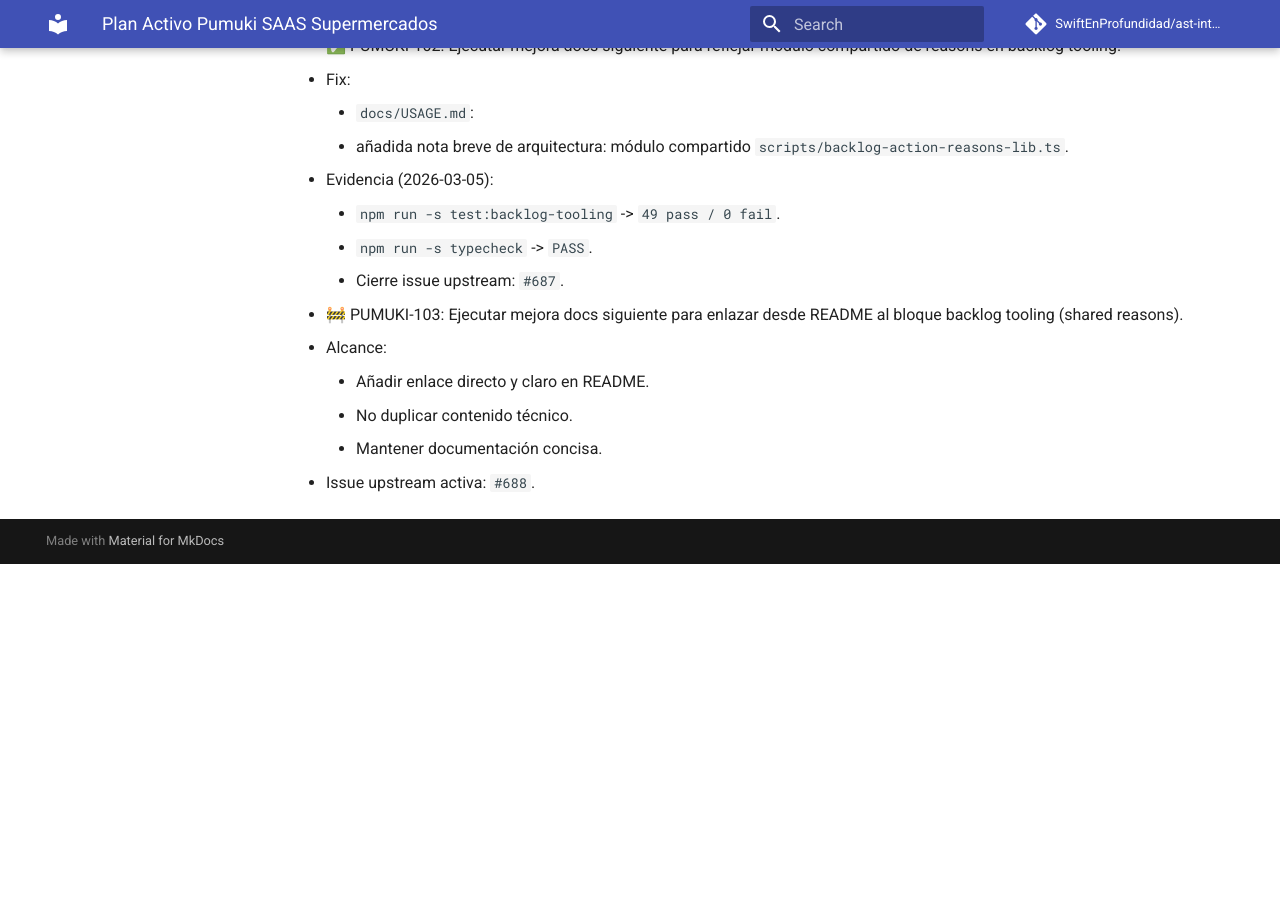
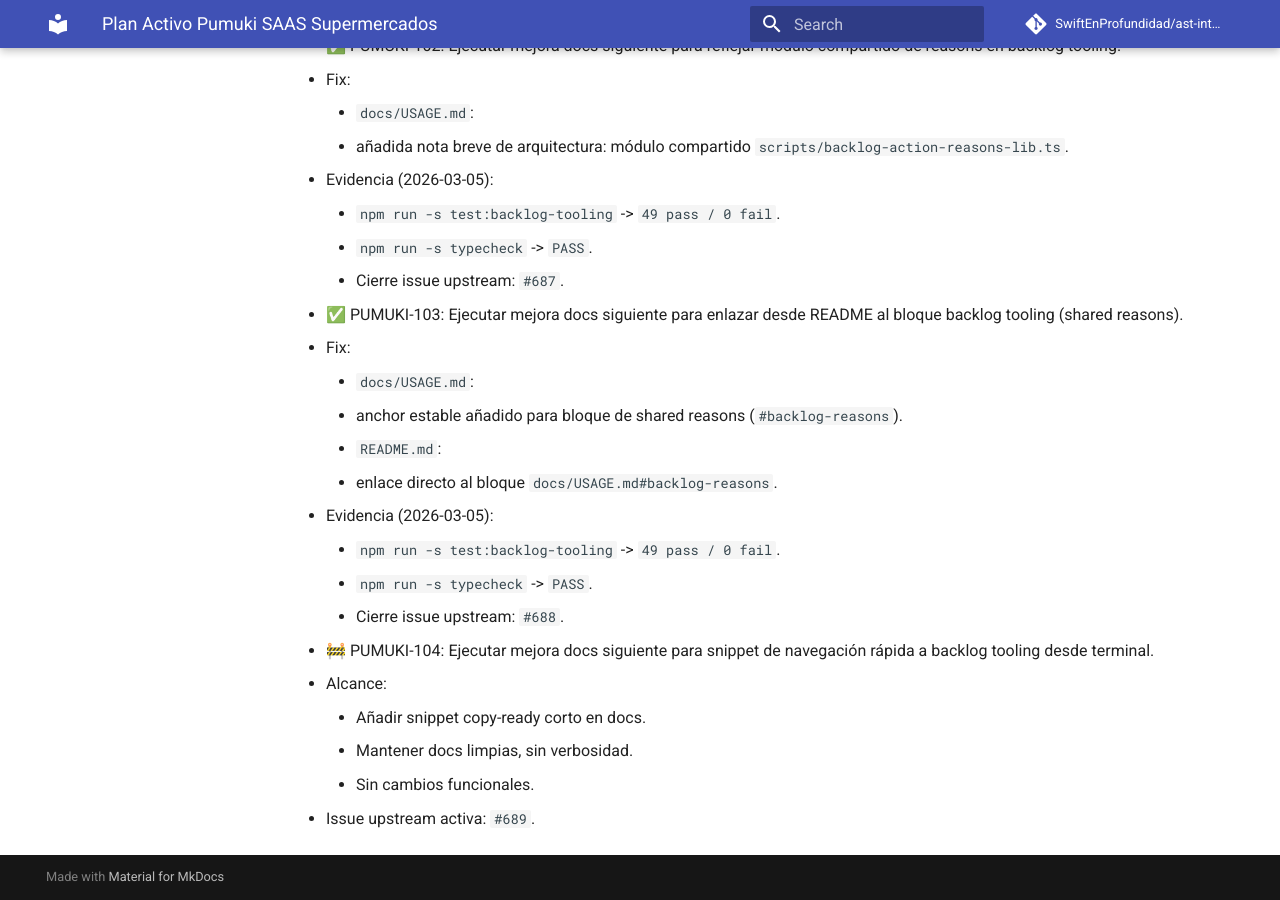
Before and after one commit to SwiftEnProfundidad/ast-intelligence-hooks, an MkDocs documentation site: the page built from docs/seguimiento-activo-pumuki-saas-supermercados.md, in a window 1280 px wide and 900 px high, scrolled down 44179 px. Built offline with MkDocs 1.6.1 and Material for MkDocs 9.7.7, drawn with Linux system fonts in a browser that asks for light colours; comment, search, counter and statistics services are not loaded; before the commit the page ends 44743 px from its top, so only the background shows below that.

Commit message:
docs(backlog): add direct README link to shared reasons section

```diff
--- a/docs/seguimiento-activo-pumuki-saas-supermercados.md
+++ b/docs/seguimiento-activo-pumuki-saas-supermercados.md
@@ -1204,9 +1204,20 @@
     - `npm run -s typecheck` -> `PASS`.
     - Cierre issue upstream: `#687`.
 
-- 🚧 PUMUKI-103: Ejecutar mejora docs siguiente para enlazar desde README al bloque backlog tooling (shared reasons).
+- ✅ PUMUKI-103: Ejecutar mejora docs siguiente para enlazar desde README al bloque backlog tooling (shared reasons).
+  - Fix:
+    - `docs/USAGE.md`:
+      - anchor estable añadido para bloque de shared reasons (`#backlog-reasons`).
+    - `README.md`:
+      - enlace directo al bloque `docs/USAGE.md#backlog-reasons`.
+  - Evidencia (2026-03-05):
+    - `npm run -s test:backlog-tooling` -> `49 pass / 0 fail`.
+    - `npm run -s typecheck` -> `PASS`.
+    - Cierre issue upstream: `#688`.
+
+- 🚧 PUMUKI-104: Ejecutar mejora docs siguiente para snippet de navegación rápida a backlog tooling desde terminal.
   - Alcance:
-    - Añadir enlace directo y claro en README.
-    - No duplicar contenido técnico.
-    - Mantener documentación concisa.
-  - Issue upstream activa: `#688`.
+    - Añadir snippet copy-ready corto en docs.
+    - Mantener docs limpias, sin verbosidad.
+    - Sin cambios funcionales.
+  - Issue upstream activa: `#689`.
```
Also changed, not shown: README.md (+1 -0 lines), docs/USAGE.md (+1 -0 lines), docs/registro-maestro-de-seguimiento.md (+2 -2 lines).
